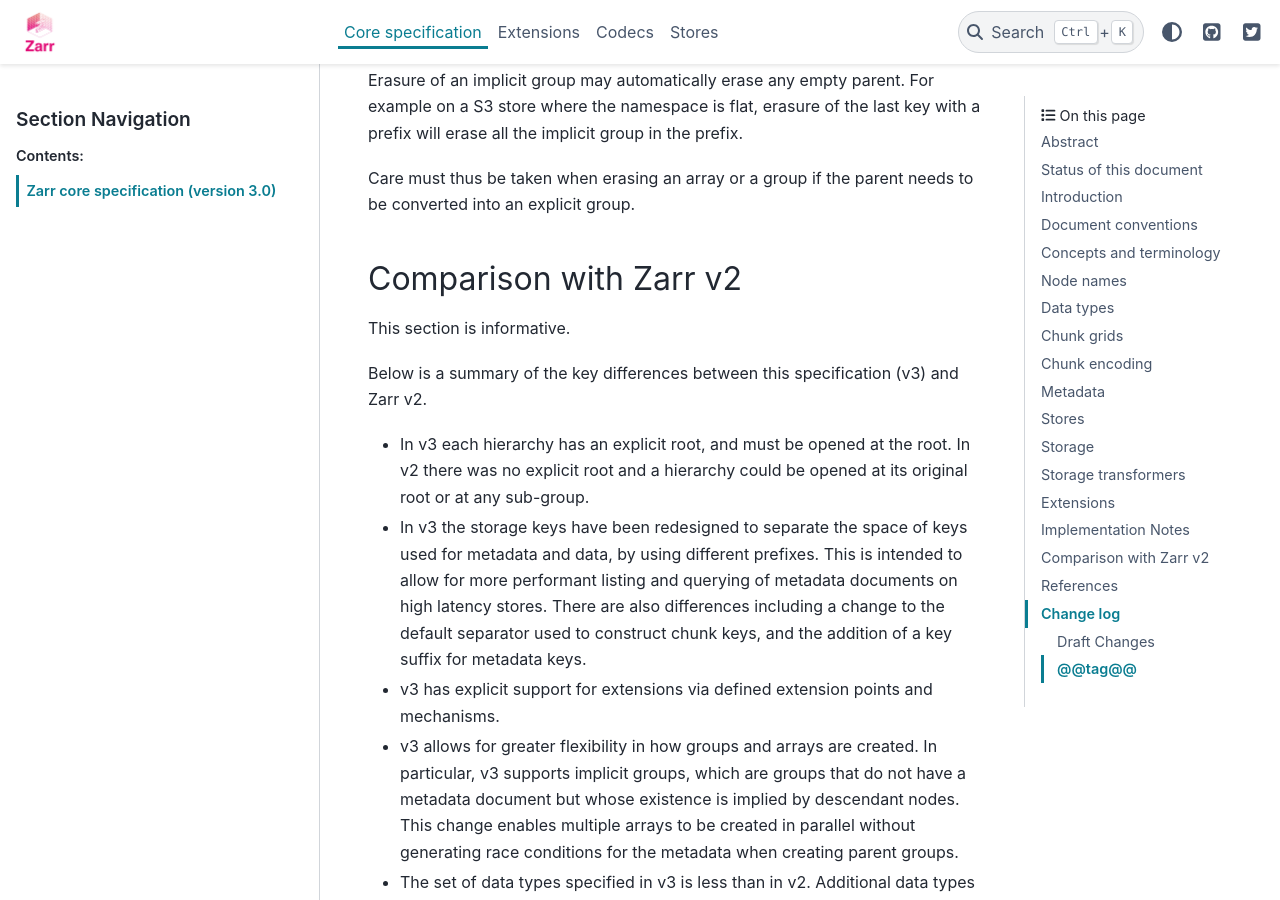
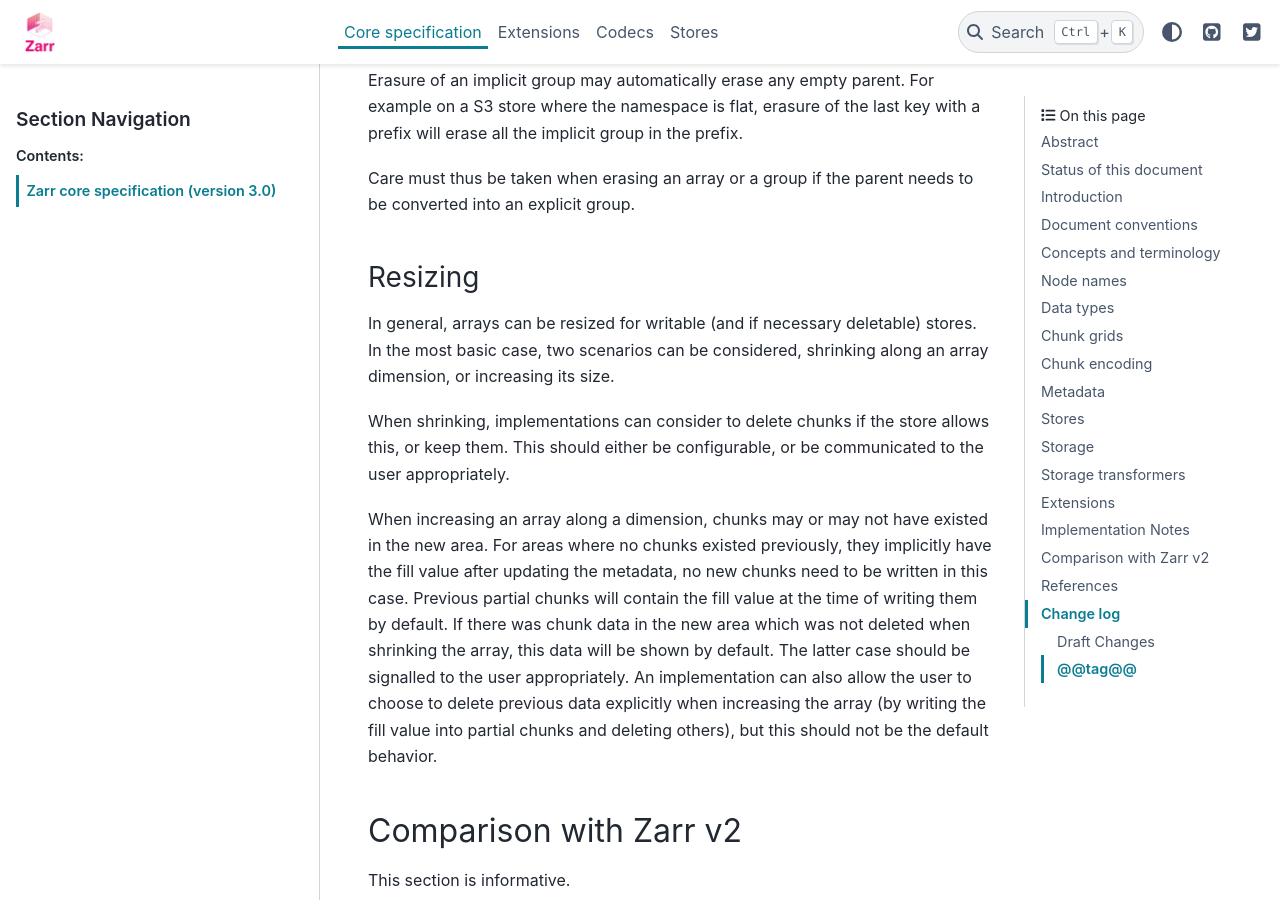
Before and after one commit to zarr-developers/zarr-specs, a Sphinx documentation site: the page built from docs/core/v3.0.rst, in a window 1280 px wide and 900 px high, scrolled down 38223 px. Built offline with Sphinx 7.4.7 and the PyData theme 0.15.4, drawn with Linux system fonts in a browser that asks for light colours.

Commit message:
add implementation note about resizing

```diff
--- a/docs/core/v3.0.rst
+++ b/docs/core/v3.0.rst
@@ -1649,6 +1649,28 @@ a prefix will erase all the implicit group in the prefix.
 Care must thus be taken when erasing an array or a group if the parent needs to
 be converted into an explicit group.
 
+Resizing
+--------
+
+In general, arrays can be resized for writable (and if necessary deletable)
+stores. In the most basic case, two scenarios can be considered, shrinking along
+an array dimension, or increasing its size.
+
+When shrinking, implementations can consider to delete chunks if the store
+allows this, or keep them. This should either be configurable, or be
+communicated to the user appropriately.
+
+When increasing an array along a dimension, chunks may or may not have existed
+in the new area. For areas where no chunks existed previously, they implicitly
+have the fill value after updating the metadata, no new chunks need to be
+written in this case. Previous partial chunks will contain the fill value at the
+time of writing them by default. If there was chunk data in the new area which
+was not deleted when shrinking the array, this data will be shown by default.
+The latter case should be signalled to the user appropriately. An implementation
+can also allow the user to choose to delete previous data explicitly when
+increasing the array (by writing the fill value into partial chunks and deleting
+others), but this should not be the default behavior.
+
 
 Comparison with Zarr v2
 =======================
```
